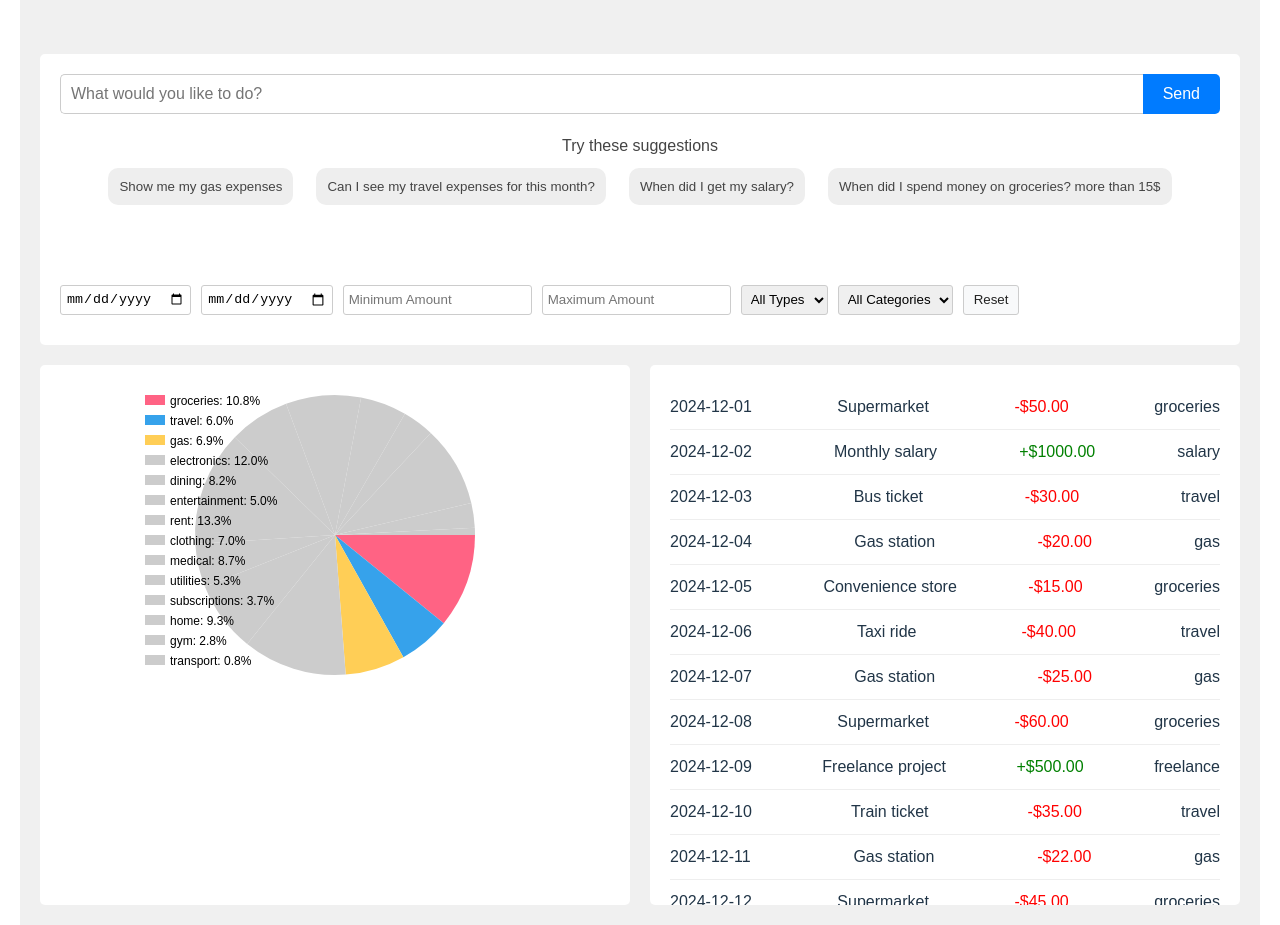
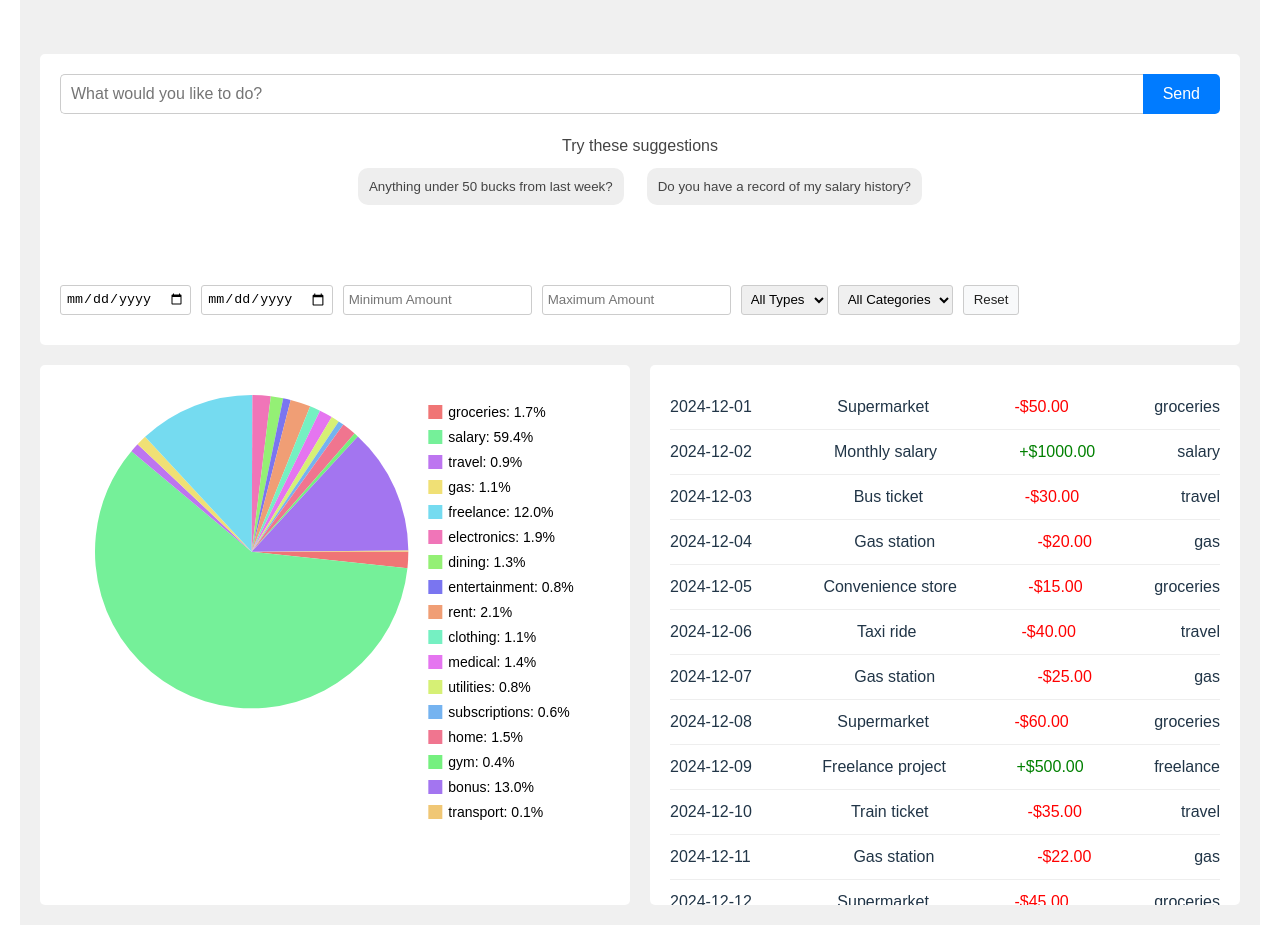
Before and after one commit to Shmuel-Levinson/express-ts-boilerplate, a React (Vite) app in the folder frontend/: page / in a window 1280 px wide. Built offline with nearby package versions, Linux system fonts and the light colour scheme.

Commit message:
suggestions improvements and more.

```diff
--- a/frontend/src/App.tsx
+++ b/frontend/src/App.tsx
@@ -1,8 +1,9 @@
 import React, {useState, useEffect, useRef} from "react"
 import axios from "axios"
-import {SuggestionButton} from "./components/suggestion-button.tsx";
-import './App.css'
-import {TRANSACTIONS} from "./mock-data.ts";
+import {SuggestionButton} from "./components/suggestion-button.tsx"
+import "./App.css"
+import {TRANSACTIONS} from "./mock-data.ts"
+import {getRandomSample} from "./utils/array-utils.ts";
 
 const initialFilterState = {
     startDateFilter: "",
@@ -13,15 +14,35 @@ const initialFilterState = {
     categoryFilter: "all",
 }
 
-// Fake transaction data (unchanged)
 const allSuggestions = [
-    'Show me my gas expenses',
-    'Can I see my travel expenses for this month?',
-    'When did I get my salary?',
-    'When did I spend money on groceries? more than 15$',
-]
-
-
+    "Uh, could you show me what I spent on gas?", // Category
+    "Hey, can I see my travel expenses for this month, please?", // Category, Date
+    "Do you have a record of my salary history?", // Type (Income)
+    "I'm trying to remember when I spent more than $1550 on groceries.", // Category, Amount
+    "Can you pull up my entertainment expenses?", // Category
+    "I'd like to see transactions between 500 and 1000 dollars.", // Amount
+    "What did I pay for utilities last month?", // Category, Date
+    "Can you show me income over two thousand dollars?", // Type (Income), Amount
+    "What about my restaurant spending?", // Category
+    "Can I see everything from last week?", // Date
+    "Show me all the money I made in January.", // Type(Income), Date
+    "What were my expenses for the whole of 2023?", // Type(Expense), Date
+    "Could you show me everything over a thousand dollars from last month?", // Amount, Date
+    "Anything under 50 bucks from last week?", // Amount, Date
+    "I'm looking for expenses between one and five hundred dollars.", // Amount, Type(Expense)
+    "Show me all income from the first half of January.", // Type(Income), Date
+    "Can I see all my rent payments from last year?", // Category, Date
+    "Show me everything I spent on food between 50 and 100 dollars.", // Category, Amount
+    "I need to see my shopping expenses from last week that were over 200 dollars.", // Type(Expense), Category, Date, Amount
+    "Can you pull up my salary income between two and five thousand dollars from last month?", // Type(Income), Category, Amount, Date
+    "Show me all my travel spending from June first to July first that was less than a thousand dollars.", // Category, Date, Amount
+    "I'm looking for expenses from last year between 500 and 1000 dollars for bills." // Type(Expense), Date, Amount, Category
+];
+// Function to generate a random color
+const generateColor = (index) => {
+    const hue = (index * 137.5) % 360 // Use golden angle approximation for distribution
+    return `hsl(${hue}, 80%, 70%)` // Keeping saturation and lightness constant for consistency
+}
 
 function AppDashboard() {
     const [filteredTransactions, setFilteredTransactions] = useState(TRANSACTIONS)
@@ -33,8 +54,8 @@ function AppDashboard() {
     const [categoryFilter, setCategoryFilter] = useState("all")
     const [filterSummary, setFilterSummary] = useState("")
     const [chatInput, setChatInput] = useState("")
-    const [isLoading, setIsLoading] = useState(false) // Added loading state
-    const [suggestions, setSuggestions] = useState(allSuggestions)
+    const [isLoading, setIsLoading] = useState(false)
+    const [suggestions, setSuggestions] = useState(getRandomSample(allSuggestions, 2))
     const canvasRef = useRef(null)
 
     useEffect(() => {
@@ -51,7 +72,7 @@ function AppDashboard() {
             const startDateObject = startDate ? new Date(startDate) : new Date(0)
             const endDateObject = endDate ? new Date(endDate) : new Date()
             const properminAmountFilter = (minAmountFilter === undefined || minAmountFilter) === null ? "" : minAmountFilter
-            const propermaxAmountFilter = (maxAmountFilter === undefined || maxAmountFilter === null) ? "" : maxAmountFilter
+            const propermaxAmountFilter = maxAmountFilter === undefined || maxAmountFilter === null ? "" : maxAmountFilter
             return (
                 transactionDate >= startDateObject &&
                 transactionDate <= endDateObject &&
@@ -69,75 +90,81 @@ function AppDashboard() {
         setFilterSummary("")
     }
 
-    const setFilters = (filters) => {
+    const setFilters = (filters: any) => {
         setStartDate(filters.startDateFilter)
         setEndDate(filters.endDateFilter)
         setminAmountFilter(filters.minAmountFilter)
         setmaxAmountFilter(filters.maxAmountFilter)
         setTypeFilter(filters.typeFilter)
         setCategoryFilter(filters.categoryFilter)
-
     }
 
     const drawPieChart = () => {
-        const canvas = canvasRef.current
-        const ctx = canvas.getContext("2d")
-        const centerX = canvas.width / 2
-        const centerY = canvas.height / 2
-        const radius = Math.min(centerX, centerY) - 10
+        const canvas = canvasRef.current;
+        if (!canvas) return;
+        const ctx = canvas!.getContext("2d");
+        const centerX = canvas.width / 3; // Shift pie left for space
+        const centerY = canvas.height / 3;
+        const radius = Math.min(centerX, centerY) - 10;
 
-        ctx.clearRect(0, 0, canvas.width, canvas.height)
+        ctx.clearRect(0, 0, canvas.width, canvas.height);
 
-        const categoryTotals = filteredTransactions.reduce((acc, transaction) => {
-            if (transaction.type === "expense") {
-                acc[transaction.category] = (acc[transaction.category] || 0) + Math.abs(transaction.amount)
-            }
-            return acc
-        }, {})
+        const categoryTotals = filteredTransactions.reduce((acc: Record<string, any>, transaction) => {
+            // if (transaction.type === "expense" || (typeFilter === "income" && transaction.type === "income")) {
+            //     acc[transaction.category] = (acc[transaction.category] || 0) + Math.abs(transaction.amount);
+            // }
+            acc[transaction.category] = (acc[transaction.category] || 0) + Math.abs(transaction.amount);
+            return acc;
+        }, {});
 
-        const totalAmount = Object.values(categoryTotals).reduce((sum, amount) => sum + amount, 0)
+        const totalAmount = Object.values(categoryTotals).reduce((sum, amount) => sum + amount, 0);
 
-        const colors = {
-            groceries: "#FF6384",
-            travel: "#36A2EB",
-            gas: "#FFCE56",
-            salary: "#4BC0C0",
-            freelance: "#9966FF",
-        }
+        // Generate colors for each category
+        const colors = {};
+        Object.keys(categoryTotals).forEach((category, index) => {
+            colors[category] = generateColor(index);
+        });
 
-        let startAngle = 0
+        let startAngle = 0;
         Object.entries(categoryTotals).forEach(([category, amount]) => {
-            const sliceAngle = (amount / totalAmount) * 2 * Math.PI
+            const sliceAngle = (amount / totalAmount) * 2 * Math.PI;
 
-            ctx.beginPath()
-            ctx.moveTo(centerX, centerY)
-            ctx.arc(centerX, centerY, radius, startAngle, startAngle + sliceAngle)
-            ctx.closePath()
+            ctx.beginPath();
+            ctx.moveTo(centerX, centerY);
+            ctx.arc(centerX, centerY, radius, startAngle, startAngle + sliceAngle);
+            ctx.closePath();
 
-            ctx.fillStyle = colors[category] || "#CCCCCC"
-            ctx.fill()
+            ctx.fillStyle = colors[category];
+            ctx.fill();
 
-            startAngle += sliceAngle
-        })
+            startAngle += sliceAngle;
+        });
 
-        const legendX = 10
-        let legendY = 20
-        ctx.font = "12px Arial"
+        // Draw legend (Positioned to the right of the pie)
+        const legendX = centerX + radius + 20; // Shift right of pie
+        let legendY = 30;
+        ctx.font = "14px Arial";
+
         Object.entries(categoryTotals).forEach(([category, amount]) => {
-            const percentage = ((amount / totalAmount) * 100).toFixed(1)
-            ctx.fillStyle = colors[category] || "#CCCCCC"
-            ctx.fillRect(legendX, legendY - 10, 20, 10)
-            ctx.fillStyle = "#000"
-            ctx.fillText(`${category}: ${percentage}%`, legendX + 25, legendY)
-            legendY += 20
-        })
-    }
+            const percentage = ((amount / totalAmount) * 100).toFixed(1);
+
+            // Legend color box
+            ctx.fillStyle = colors[category];
+            ctx.fillRect(legendX, legendY - 10, 14, 14);
+
+            // Legend text
+            ctx.fillStyle = "#000";
+            ctx.fillText(`${category}: ${percentage}%`, legendX + 20, legendY + 2);
+
+            legendY += 25; // Increase spacing between items
+        });
+    };
 
     const handleChatSubmit = async (e: any, prompt: string = "") => {
         if (e) {
             e.preventDefault()
         }
-        setIsLoading(true) // Set loading to true
+        setIsLoading(true)
         console.log("loading...")
         try {
             const res = await axios.post(
@@ -165,7 +192,8 @@ function AppDashboard() {
         } catch (error) {
             console.error("Error updating filters:", error)
         } finally {
-            setIsLoading(false) // Set loading to false
+            setIsLoading(false)
+            setSuggestions(getRandomSample(allSuggestions, 2))
             console.log("done")
         }
     }
@@ -230,28 +258,24 @@ function AppDashboard() {
                             Send
                         </button>
                     </form>
-                    <div style={{width:"100%",textAlign:"center",color:"#444"}}>Try these suggestions</div>
-                    <div style={{
-                        display: "flex",
-                        flexWrap: "wrap",  // Allows wrapping to multiple lines
-                        justifyContent: "center", // Centers the buttons
-                        alignItems: "center",
-                        gap: "3px",  // Adds spacing between buttons
-                        marginBottom: "20px"
-                    }}>
-                        {
-                            suggestions.map((suggestion: string) => {
-                                return (<SuggestionButton suggestion={suggestion} clickHandler={handleChatSubmit}/>)
-
-                            })
-                        }
-                        {/*<SuggestionButton suggestion={"Show me gas expenses"} clickHandler={handleChatSubmit}/>*/}
-                        {/*<SuggestionButton suggestion={"Can I see salaries for this month?"} clickHandler={handleChatSubmit}/>*/}
-                        {/*<SuggestionButton suggestion={"I wanna see travel expenses from january"} clickHandler={handleChatSubmit}/>*/}
+                    <div style={{width: "100%", textAlign: "center", color: "#444"}}>Try these suggestions</div>
+                    <div
+                        style={{
+                            display: "flex",
+                            flexWrap: "wrap",
+                            justifyContent: "center",
+                            alignItems: "center",
+                            gap: "3px",
+                            marginBottom: "20px",
+                        }}
+                    >
+                        {suggestions.map((suggestion: string, index) => {
+                            return <SuggestionButton key={index} suggestion={suggestion}
+                                                     clickHandler={handleChatSubmit}/>
+                        })}
                     </div>
                     <div style={{height: 50}}>
-                        <div
-                            style={{display: isLoading ? "flex" : "none", alignItems: "center", marginBottom: "10px",}}>
+                        <div style={{display: isLoading ? "flex" : "none", alignItems: "center", marginBottom: "10px"}}>
                             <div
                                 style={{
                                     width: "20px",
@@ -265,14 +289,21 @@ function AppDashboard() {
                             ></div>
                             <span>Working...</span>
                         </div>
-                        <div
-                            style={{display: isLoading ? "none" : "flex", alignItems: "center", marginBottom: "10px",}}>
-                            <span>{filterSummary}<span>{filterSummary ? <button onClick={resetFilters}
-                                                                                className='reset-button'
-                                                                                style={{marginLeft: "1em"}}>Reset</button> : ""}</span></span>
+                        <div style={{display: isLoading ? "none" : "flex", alignItems: "center", marginBottom: "10px"}}>
+              <span>
+                {filterSummary}
+                  <span>
+                  {filterSummary ? (
+                      <button onClick={resetFilters} className="reset-button" style={{marginLeft: "1em"}}>
+                          Reset
+                      </button>
+                  ) : (
+                      ""
+                  )}
+                </span>
+              </span>
                         </div>
                     </div>
-                    {/*<h2 style={{color: "#4a4a4a", marginBottom: "10px"}}>Filters</h2>*/}
                     <div style={{display: "flex", flexWrap: "wrap", gap: "10px", marginBottom: "10px"}}>
                         <input
                             type="date"
@@ -316,18 +347,13 @@ function AppDashboard() {
                             onChange={(e) => setCategoryFilter(e.target.value)}
                             style={{padding: "5px", borderRadius: "3px", border: "1px solid #ccc"}}
                         >
-                            {
-                                ["All Categories", ...Array.from(new Set(TRANSACTIONS.map(t => t.category)))].map((item, i) => (
-                                    <option value={i === 0 ? "all" : item}
-                                            key={"option-key-" + item}>{item.charAt(0).toUpperCase() + item.slice(1)}</option>
-                                ))
-                            }
-
+                            {["All Categories", ...Array.from(new Set(TRANSACTIONS.map((t) => t.category)))].map((item, i) => (
+                                <option value={i === 0 ? "all" : item} key={"option-key-" + item}>
+                                    {item.charAt(0).toUpperCase() + item.slice(1)}
+                                </option>
+                            ))}
                         </select>
-                        <button
-                            onClick={resetFilters}
-                            className={'reset-button'}
-                        >
+                        <button onClick={resetFilters} className={"reset-button"}>
                             Reset
                         </button>
                     </div>
@@ -342,23 +368,20 @@ function AppDashboard() {
                             borderRadius: "5px",
                         }}
                     >
-                        {/*<h2 style={{color: "#4a4a4a", marginBottom: "10px"}}>Expense Breakdown</h2>*/}
-                        <canvas ref={canvasRef} width="400" height="300"
+                        <canvas ref={canvasRef} width="500" height="500"
                                 style={{margin: "0 auto", display: "block"}}></canvas>
                     </div>
 
                     <div
-                        className='scrollable-section'
+                        className="scrollable-section"
                         style={{
                             flex: 1,
                             backgroundColor: "#fff",
                             padding: "20px",
                             borderRadius: "5px",
                             maxHeight: "500px",
-                            // overflowY: "auto",
                         }}
                     >
-                        {/*<h2 style={{color: "#4a4a4a", marginBottom: "10px"}}>Transaction History</h2>*/}
                         {filteredTransactions.length === 0 ? (
                             <div
                                 style={{
@@ -392,7 +415,8 @@ function AppDashboard() {
                                     <span>{transaction.category}</span>
                                 </div>
                             ))
-                        )}                    </div>
+                        )}
+                    </div>
                 </div>
             </div>
         </>
--- /dev/null
+++ b/frontend/src/utils/array-utils.ts
@@ -0,0 +1,4 @@
+export function getRandomSample(array: any[], sampleSize: number): any[] {
+    const shuffled = array.sort(() => 0.5 - Math.random());
+    return shuffled.slice(0, sampleSize);
+}
```
